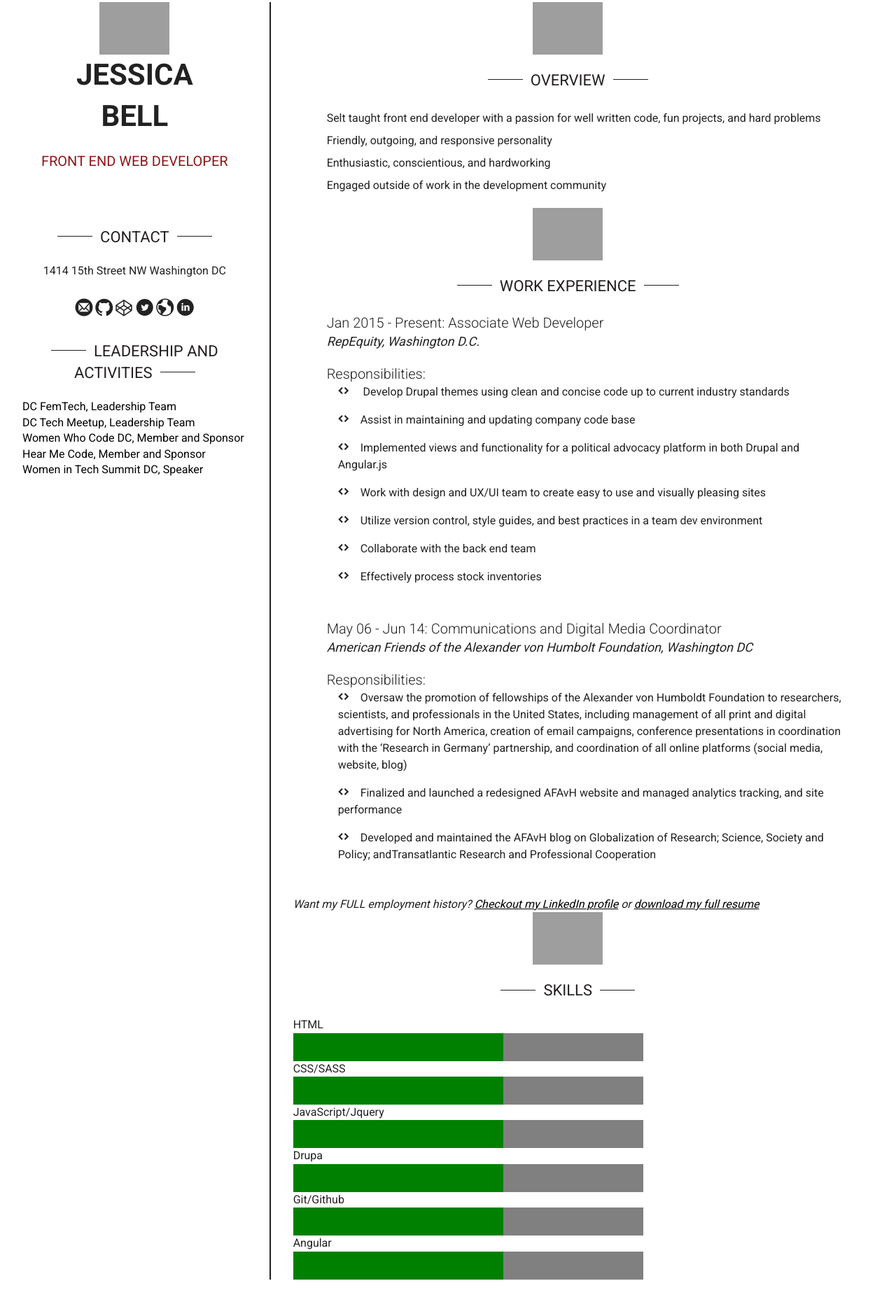
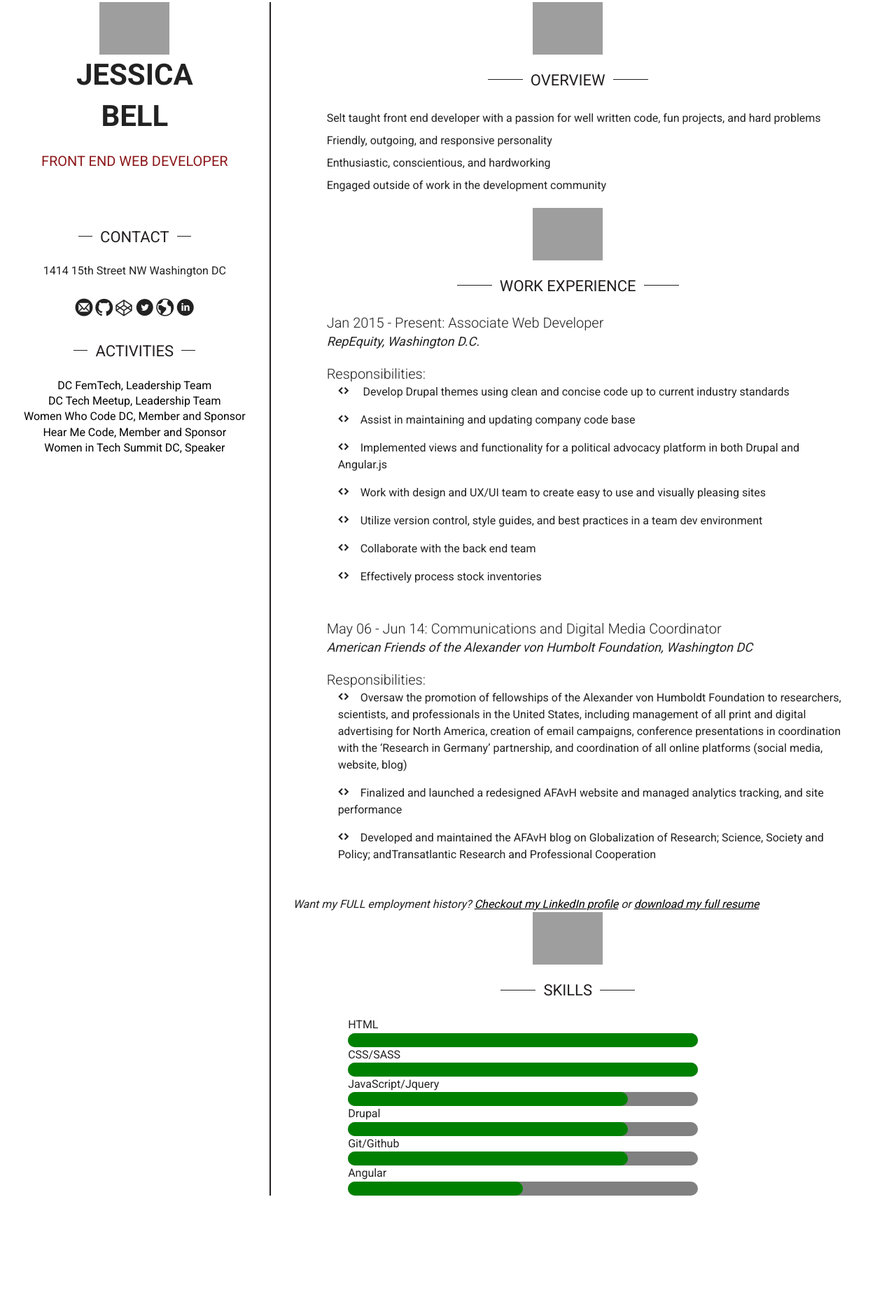
Before and after one commit to sirjessthebrave/resume, a website: page index.html in a window 1280 px wide. Shown: the part 29-1889 px from the top of the page at 70% size. After the commit the page ends 1769 px from the top, so only its background shows below. Drawn offline with Linux system fonts and the light colour scheme; grey boxes are pictures that could not be loaded.

Commit message:
responsive

```diff
--- a/index.html
+++ b/index.html
@@ -21,7 +21,7 @@
   </div>
 
   <div class="contact-wrapper">
-    <h2 class="lines">Contact</h2>
+    <h2 class="contact">Contact</h2>
     <p class="address">1414 15th Street NW Washington DC</p>
     <ul class="contact-list-wrapper">
       <li class="contact-list mail"><span class="contact-header"><a class="visuallyhidden" href="mailto:jess.bell317@gmail.com"> Email</a></span></li>
@@ -34,7 +34,7 @@
   </div>
 
   <div class="about-wrapper">
-    <h2 class="lines">Leadership and Activities</h2>
+    <h2 class="activities">Activities</h2>
     <ul>
       <li><a href="">DC FemTech, Leadership Team</a></li>
       <li><a href=""> DC Tech Meetup, Leadership Team</a></li>
@@ -83,7 +83,7 @@
       <h4>Responsibilities:</h4>
       <ul class="work-list">
         <li class="work-list-item">Oversaw  the promotion of fellowships of the Alexander von Humboldt
-Foundation to researchers, scientists, and professionals in the United States, including management of all print and digital advertising for North America, creation of email campaigns, conference presentations in coordination with the ‘Research in Germany’ partnership, and coordination of all online platforms (social media, website, blog)</li>
+Foundation to researchers, scientists, and professionals in the United States, including management of all print and digital advertising for North America, creation of email campaigns, conference presentations in coordination with the &lsquo;Research in Germany&rsquo; partnership, and coordination of all online platforms (social media, website, blog)</li>
         <li class="work-list-item">Finalized and launched a redesigned AFAvH website and managed analytics tracking, and site performance</li>
         <li class="work-list-item">Developed and maintained the AFAvH blog on Globalization of Research; Science, Society and Policy; andTransatlantic Research and Professional Cooperation</li>
       </ul>
@@ -97,27 +97,27 @@ Foundation to researchers, scientists, and professionals in the United States, i
     <div class="graph-wrapper">
       <div class="bar-wrapper">
         <div class="graph-label">HTML</div>
-        <div class="back-bar"><div class="front-bar" value="300"></div></div>
+        <div class="back-bar"><div class="front-bar whole" value="300"></div></div>
       </div>
       <div class="bar-wrapper">
         <div class="graph-label">CSS/SASS</div>
-        <div class="back-bar"><div class="front-bar" value="300"></div></div>
+        <div class="back-bar"><div class="front-bar whole" value="300"></div></div>
       </div>
       <div class="bar-wrapper">
         <div class="graph-label">JavaScript/Jquery</div>
-        <div class="back-bar"><div class="front-bar" value="300"></div></div>
+        <div class="back-bar"><div class="front-bar seventyfive" value="300"></div></div>
       </div>
       <div class="bar-wrapper">
-        <div class="graph-label">Drupa</div>
-        <div class="back-bar"><div class="front-bar" value="300"></div></div>
+        <div class="graph-label">Drupal</div>
+        <div class="back-bar"><div class="front-bar seventyfive" value="300"></div></div>
       </div>
       <div class="bar-wrapper">
         <div class="graph-label">Git/Github</div>
-        <div class="back-bar"><div class="front-bar" value="300"></div></div>
+        <div class="back-bar"><div class="front-bar seventyfive" value="300"></div></div>
       </div>
       <div class="bar-wrapper">
         <div class="graph-label">Angular</div>
-        <div class="back-bar"><div class="front-bar" value="300"></div></div>
+        <div class="back-bar"><div class="front-bar half" value="300"></div></div>
       </div>
 
     </div><!--  graph wrapper -->
--- a/sass/partials/base/_extendables.scss
+++ b/sass/partials/base/_extendables.scss
@@ -19,6 +19,27 @@
   padding: 0;
   position: absolute;
   width: 1px;
+}
+
+%lines {
+  text-transform: uppercase;
+  color: $c-dark-grey;
+  &:after {
+    content: "";
+    border-bottom: 1px solid #231f20;
+    width: 20px;
+    margin-bottom: 0.35em;
+    margin-left: 0.5em;
+    display: inline-block;
+  }
+  &:before {
+    content: "";
+    border-bottom: 1px solid #231f20;
+    width: 20px;
+    margin-bottom: 0.35em;
+    margin-right: 0.5em;
+    display: inline-block;
+  }
 }
 
 //
--- a/sass/partials/base/_variables.scss
+++ b/sass/partials/base/_variables.scss
@@ -16,6 +16,7 @@ $base-font-size: 16;
 // Breakpoints
 $bp-tiny: px-to-em(500);
 $bp-small: px-to-em(768);
+$bp-933: px-to-em(933);
 $bp-med: px-to-em(1024);
 
 // The max-width of the stage on full desktop in pixels (see mixin stagecenter)
--- a/sass/partials/components/_layout.scss
+++ b/sass/partials/components/_layout.scss
@@ -27,3 +27,14 @@
   margin: 0 auto;
   width: 100px;
 }
+.about-wrapper {
+  text-align: center;
+}
+
+.activities,
+.contact {
+  @extend %lines;
+  @include breakpoint($bp-small) {
+
+  }
+}
--- a/sass/partials/components/_skills.scss
+++ b/sass/partials/components/_skills.scss
@@ -1,16 +1,40 @@
 $value: 300px;
-
+.graph-wrapper {
+	margin: 0 auto;
+	display: inherit;
+	width: 80%;
+}
 .back-bar {
-  height: 40px;
+  height: 20px;
   width: 500px;
   background-color: gray;
+  border-radius: 10px;
 }
 .front-bar {
   background-color:green;
-  width: 100px;
-  height: 40px;
-  animation: graph 5s forwards;
+  border-radius: 10px;
 }
-@keyframes graph {
-  100% { width: $value;}
+.half {
+  width: 0px;
+  height: 20px;
+  animation: half 4s forwards;
 }
+@keyframes half {
+  100% { width: 250px;}
+}
+.whole {
+  width: 0px;
+  height: 20px;
+  animation: whole 4s forwards;
+}
+@keyframes whole {
+  100% { width: 500px;}
+}
+.seventyfive {
+  width: 0px;
+  height: 20px;
+  animation: seventyfive 4s forwards;
+}
+@keyframes seventyfive {
+  100% { width: 400px;}
+}
```
Also changed, not shown: stylesheets/style.css, 1 other file.
